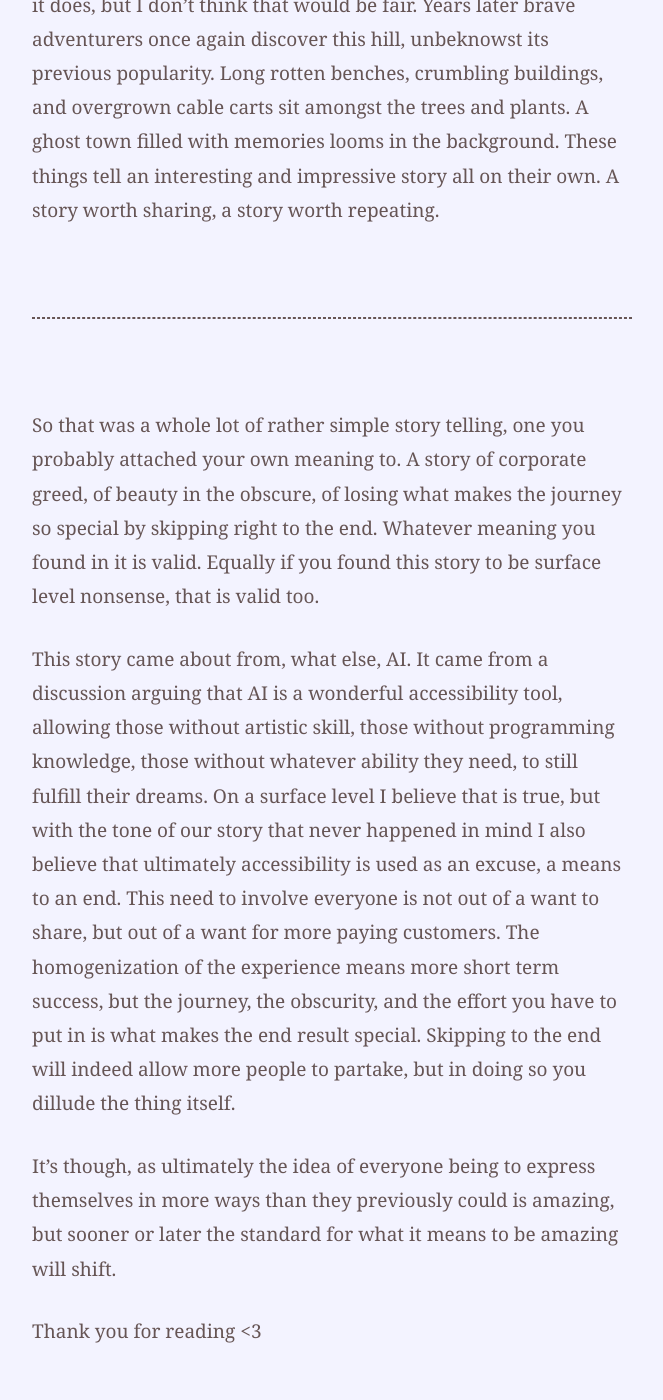
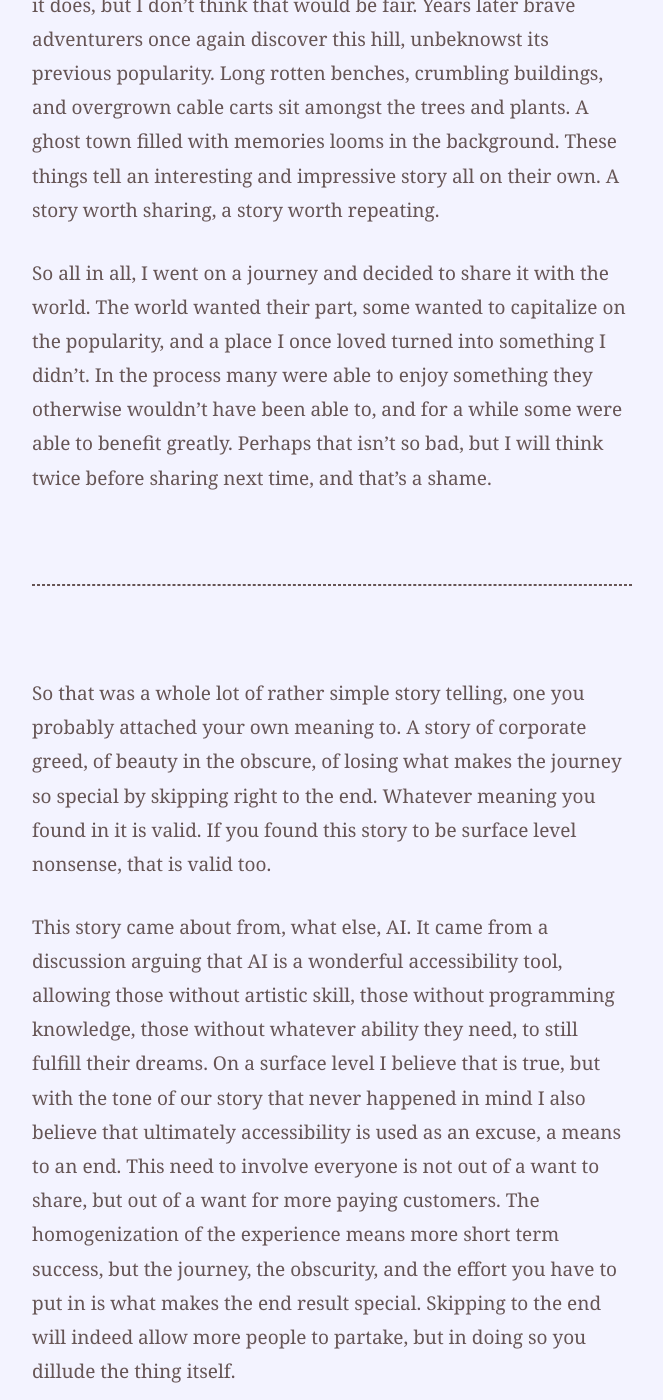
Before and after one commit to Mitcheljager/quitequiet.dev, a Jekyll site: the page built from _posts/2026-08-23-a-hill-made-accessible.md, in a window 1280 px wide and 1400 px high, scrolled down 3189 px. Shown: the whole window, without its empty margins (308-971 px from the left). Built offline with Jekyll 4.4.1, drawn with Linux system fonts in a browser that asks for light colours.

Commit message:
Add additional paragraph

```diff
--- a/_posts/2026-08-23-a-hill-made-accessible.md
+++ b/_posts/2026-08-23-a-hill-made-accessible.md
@@ -20,9 +20,11 @@ As is the case with all things popular, interest wanes over time. This can be at
 
 It would be easy enough to end the story there, and in many ways it does, but I don't think that would be fair. Years later brave adventurers once again discover this hill, unbeknowst its previous popularity. Long rotten benches, crumbling buildings, and overgrown cable carts sit amongst the trees and plants. A ghost town filled with memories looms in the background. These things tell an interesting and impressive story all on their own. A story worth sharing, a story worth repeating.
 
+So all in all, I went on a journey and decided to share it with the world. The world wanted their part, some wanted to capitalize on the popularity, and a place I once loved turned into something I didn't. In the process many were able to enjoy something they otherwise wouldn't have been able to, and for a while some were able to benefit greatly. Perhaps that isn't so bad, but I will think twice before sharing next time, and that's a shame.
+
 ---
 
-So that was a whole lot of rather simple story telling, one you probably attached your own meaning to. A story of corporate greed, of beauty in the obscure, of losing what makes the journey so special by skipping right to the end. Whatever meaning you found in it is valid. Equally if you found this story to be surface level nonsense, that is valid too.
+So that was a whole lot of rather simple story telling, one you probably attached your own meaning to. A story of corporate greed, of beauty in the obscure, of losing what makes the journey so special by skipping right to the end. Whatever meaning you found in it is valid. If you found this story to be surface level nonsense, that is valid too.
 
 This story came about from, what else, AI. It came from a discussion arguing that AI is a wonderful accessibility tool, allowing those without artistic skill, those without programming knowledge, those without whatever ability they need, to still fulfill their dreams. On a surface level I believe that is true, but with the tone of our story that never happened in mind I also believe that ultimately accessibility is used as an excuse, a means to an end. This need to involve everyone is not out of a want to share, but out of a want for more paying customers. The homogenization of the experience means more short term success, but the journey, the obscurity, and the effort you have to put in is what makes the end result special. Skipping to the end will indeed allow more people to partake, but in doing so you dillude the thing itself.
 
```
